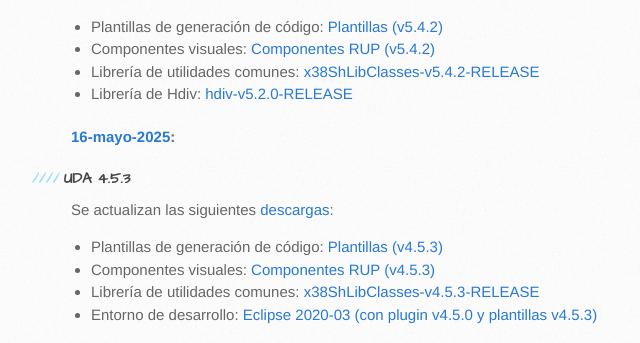
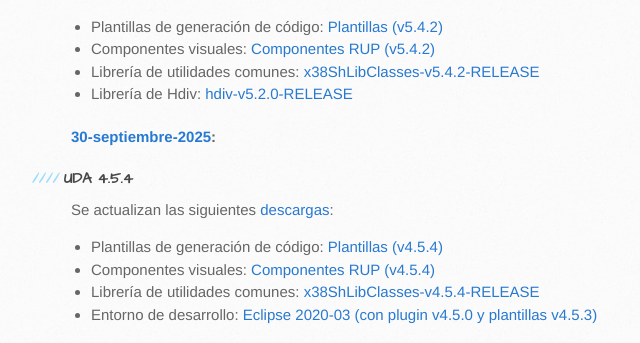
Before and after one commit to UDA-EJIE/uda-ejie.github.io, a plain HTML site: page index.html in a window 1280 px wide. Shown: the part 2216-2559 px from the top of the page, 99-739 px from the left. Drawn offline with Linux system fonts and the light colour scheme.

Commit message:
Actualizar con versión 4.5.4

```diff
--- a/index.html
+++ b/index.html
@@ -72,13 +72,13 @@
 				<li>Librería de Hdiv: <a href='https://github.com/UDA-EJIE/udaHdiv/releases/tag/v5.2.0'>hdiv-v5.2.0-RELEASE</a></li>
 				</ul>
 
-				<b><a href='https://github.com/UDA-EJIE/uda-ejie.github.io/wiki/Actualizar-4.x.x'>16-mayo-2025</a>:</b>
-				<h4>UDA 4.5.3</h4>
+				<b><a href='https://github.com/UDA-EJIE/uda-ejie.github.io/wiki/Actualizar-4.x.x'>30-septiembre-2025</a>:</b>
+				<h4>UDA 4.5.4</h4>
 				Se actualizan las siguientes <a href='https://drive.google.com/drive/folders/1lGMFN6CiVUOvlN4Vvfq6c6bDPPAjktXF' target='_blank'>descargas</a>:<br>
 				<ul>
-				<li>Plantillas de generación de código: <a href='https://github.com/UDA-EJIE/udaTemplates/releases/download/v4.5.3/templates-v4.5.3.zip'>Plantillas (v4.5.3)</a></li>
-				<li>Componentes visuales: <a href='https://github.com/UDA-EJIE/udaRUP/releases/download/v4.5.3/rup-v4.5.3.zip'>Componentes RUP (v4.5.3)</a></li>
-				<li>Librería de utilidades comunes: <a href='https://github.com/UDA-EJIE/udaLib/releases/tag/v4.5.3'>x38ShLibClasses-v4.5.3-RELEASE</a></li>
+				<li>Plantillas de generación de código: <a href='https://github.com/UDA-EJIE/udaTemplates/releases/download/v4.5.4/templates-v4.5.4.zip'>Plantillas (v4.5.4)</a></li>
+				<li>Componentes visuales: <a href='https://github.com/UDA-EJIE/udaRUP/releases/download/v4.5.4/rup-v4.5.4.zip'>Componentes RUP (v4.5.4)</a></li>
+				<li>Librería de utilidades comunes: <a href='https://github.com/UDA-EJIE/udaLib/releases/tag/v4.5.4'>x38ShLibClasses-v4.5.4-RELEASE</a></li>
 				<li>Entorno de desarrollo: <a href='https://drive.google.com/file/d/1OzQOY-2KqIcP4LpmnM6HFxpjaYkIZ2Dr/view'>Eclipse 2020-03 (con plugin v4.5.0 y plantillas v4.5.3)</a></li>
 				</ul>
 
```
